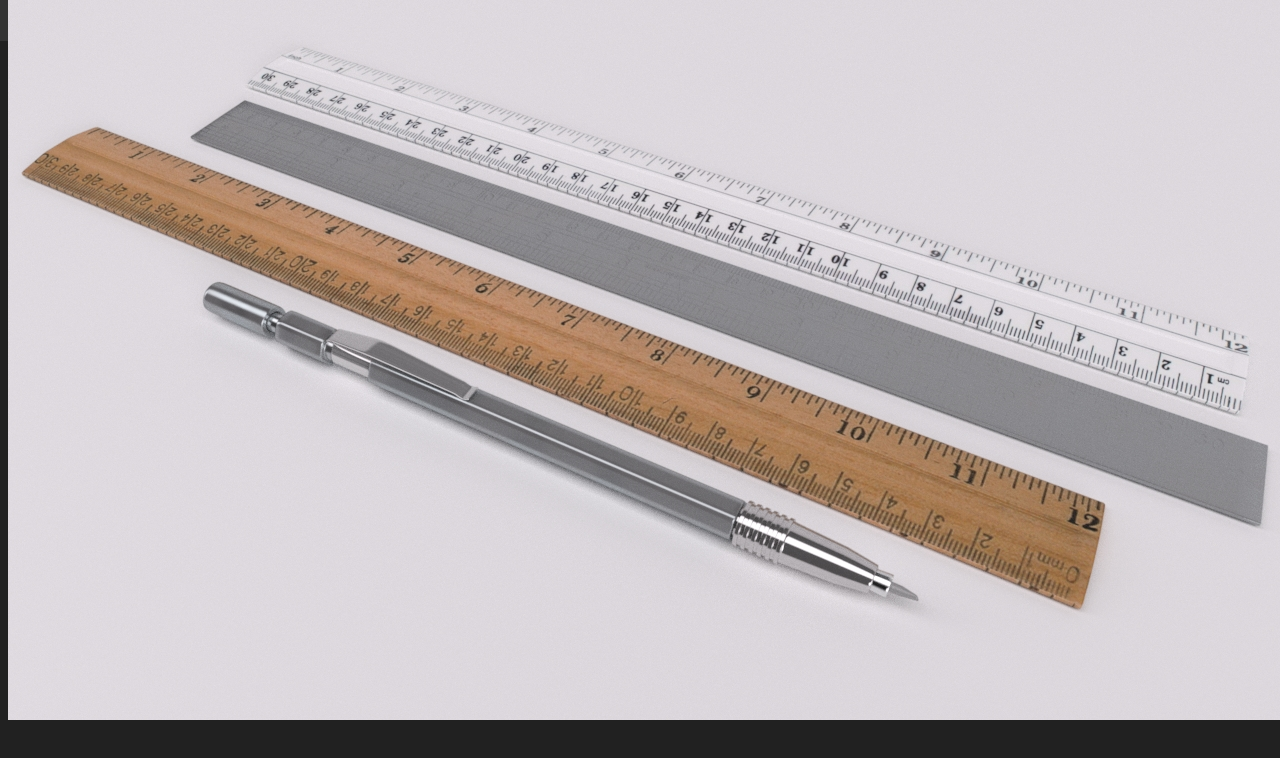
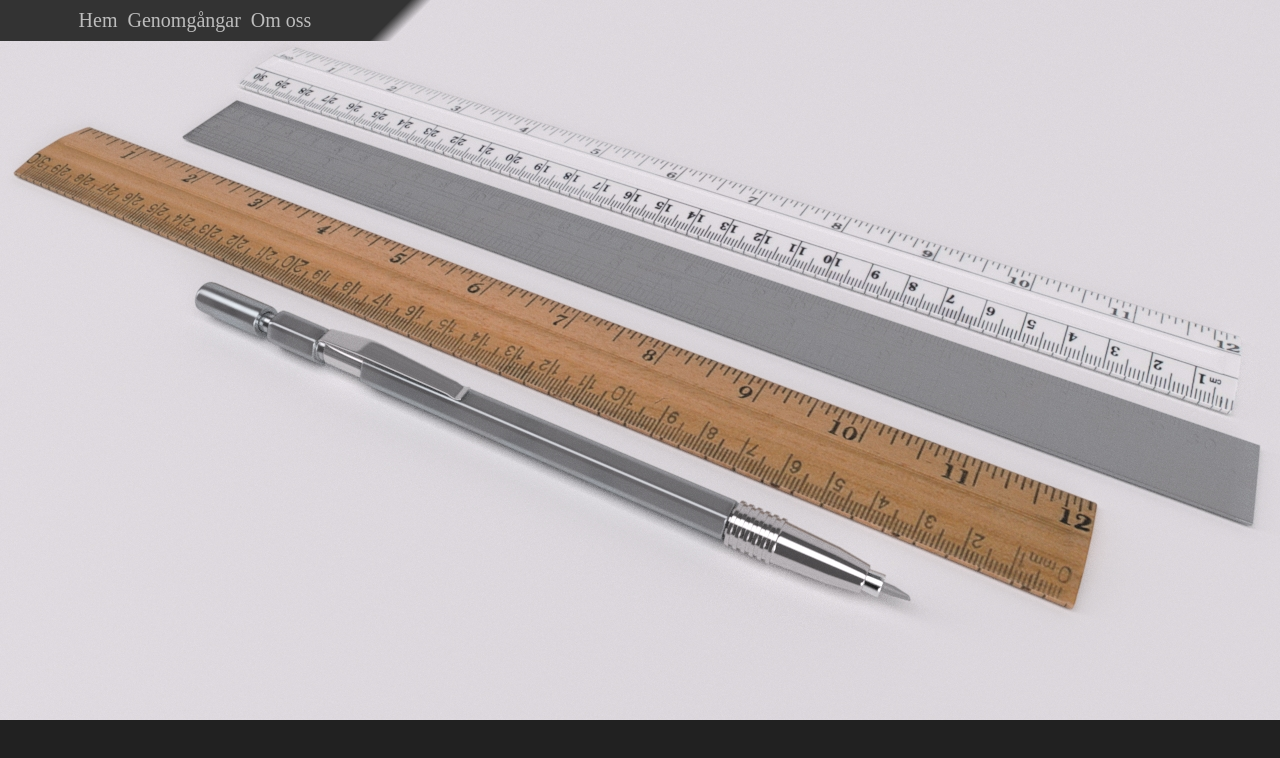
Before and after one commit to Ligtning-Tech/Learn-Tech-Web, a plain HTML site: page index.html in a window 1280 px wide. Drawn offline with Linux system fonts and the light colour scheme.

Commit message:
New styling, added background img to index.html

```diff
--- a/index.html
+++ b/index.html
@@ -10,14 +10,20 @@
     <link rel="shortcut icon" href="favicon.ico" type="image/x-icon">
     <link rel="icon" href="favicon.ico" type="image/x-icon">
   </head>
-
   <body>
     <nav>
       <ul>
-          <li><a href="index.html">Hem</a></li>
-          <li><a href="lessons.html">Genomgångar</a></li>
-          <li><a href="about.html">Om oss</a></li>
+        <li>
+          <a href="index.html">Hem</a>
+        </li>
+        <li>
+          <a href="lessons.html">Genomgångar</a>
+        </li>
+        <li>
+          <a href="about.html">Om oss</a>
+        </li>
       </ul>
+      <div class="navFader"></div>
     </nav>
     <img class="background" src="Src/Images/ballpen-rules.jpg" alt=""></img>
   </body>
--- a/style.css
+++ b/style.css
@@ -20,10 +20,11 @@ nav ul {
   align-items: center;
   margin: 0;
   padding: 0;
+  padding-left: 40px;
   top: 0;
   height: 41px;
-  width: 400px;
-  background: linear-gradient(90deg, rgba(51,51,51,1) 0%, rgba(51,51,51,1) 85%, rgba(33,33,33,1) 100%);
+  width: 300px;
+  background: #333333;
 }
 nav li {
   display: flex;
@@ -32,7 +33,7 @@ nav li {
   display: inline;
 }
 nav li a {
-  padding: 10px;
+  padding-left: 10px;
   text-decoration: none;
   color: #bdbdbd;
   border-width: thick;
@@ -48,9 +49,20 @@ nav li a:active {
 nav li a:target {
   color: blue;
 }
+.navFader {
+	height: 41px;
+	width: 100px;
+	background: linear-gradient(135deg, rgba(51,51,51,1) 50%, rgba(33,33,33,0) 65%);
+}
 .background {
 	margin: 0px;
 	padding: 0px;
 	position: absolute;
 	top: 0;
+	left: 0;
+	z-index: -1;
+	width: 100%;
+    height: auto;
+    border-bottom-width: 20%;
+    border-bottom-color: solid black;
 }
```
Also changed, not shown: about.html (+10 -4 lines), lessons.html (+10 -4 lines). Lines whose indentation alone changed are shown as unchanged.
